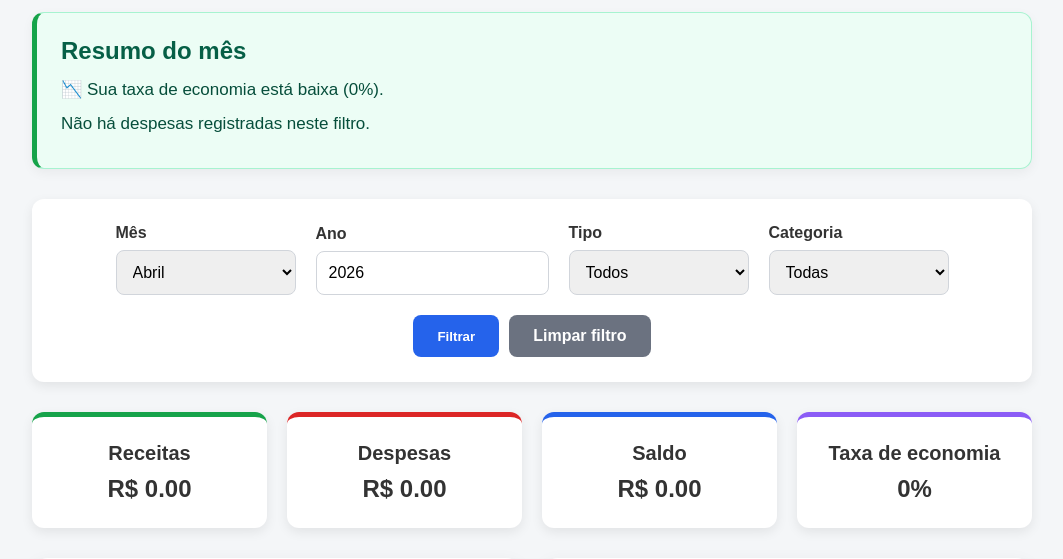
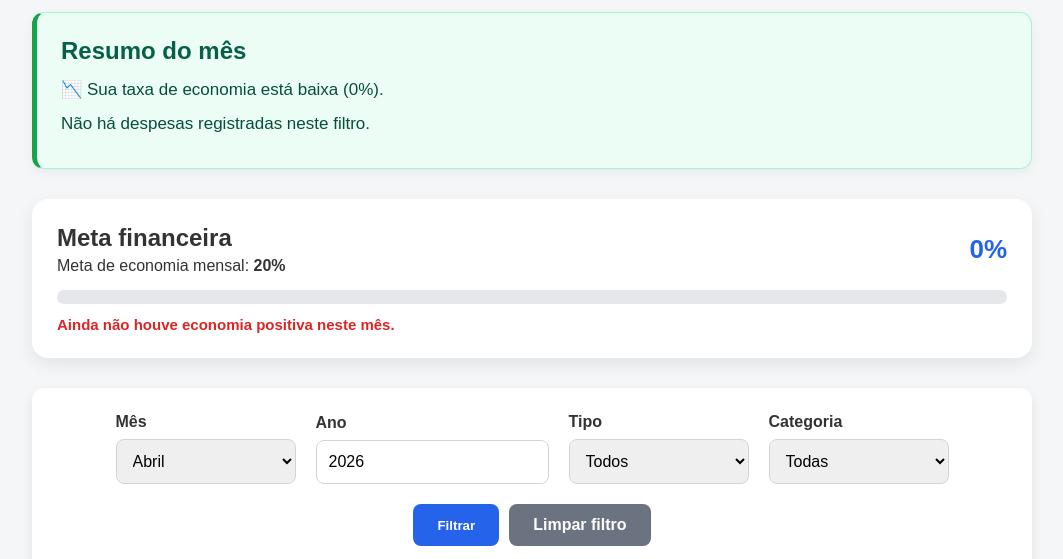
Before and after one commit to Eduardo-S-Balbino/personal-finance-tracker, a Flask app: page /dashboard in a window 1280 px wide. Shown: the part 225-784 px from the top of the page, without its empty margins (108-1171 px from the left). Run offline with Flask 3, Linux system fonts and the light colour scheme; the visitor is signed in with stand-in values (Sample User, id 1); data that the repository does not hold is empty.

Commit message:
Add financial goal progress bar

```diff
--- a/app.py
+++ b/app.py
@@ -373,6 +373,15 @@ def dashboard():
     if total_income > 0:
         savings_rate = ((balance / total_income) * 100)
 
+    goal_percentage = 20
+
+    goal_progress = 0
+    if savings_rate > 0:
+        goal_progress = (savings_rate / goal_percentage) * 100
+
+    if goal_progress > 100:
+        goal_progress = 100
+
     recent_transactions = filtered_transactions[:5]
 
     expense_by_category = {}
@@ -451,6 +460,8 @@ def dashboard():
         total_expense=total_expense,
         balance=balance,
         savings_rate=round(savings_rate, 1),
+        goal_percentage=goal_percentage,
+        goal_progress=round(goal_progress, 1),
         top_category=top_category,
         alerts=alerts,
         recent_transactions=recent_transactions,
--- a/static/style.css
+++ b/static/style.css
@@ -534,3 +534,60 @@ body {
     color: #7c2d12;
     font-weight: 500;
 }
+/* 🔥 META FINANCEIRA */
+
+.goal-box {
+    background-color: white;
+    padding: 25px;
+    border-radius: 16px;
+    box-shadow: 0 6px 18px rgba(0,0,0,0.08);
+    margin-bottom: 30px;
+}
+
+.goal-header {
+    display: flex;
+    justify-content: space-between;
+    align-items: center;
+    margin-bottom: 15px;
+}
+
+.goal-header h2 {
+    margin-bottom: 5px;
+}
+
+.goal-percentage {
+    font-size: 26px;
+    font-weight: bold;
+    color: #2563eb;
+}
+
+.progress-bar {
+    width: 100%;
+    height: 14px;
+    background-color: #e5e7eb;
+    border-radius: 10px;
+    overflow: hidden;
+    margin-bottom: 12px;
+}
+
+.progress-fill {
+    height: 100%;
+    background: linear-gradient(90deg, #2563eb, #22c55e);
+    border-radius: 10px;
+    transition: width 0.5s ease;
+}
+
+.goal-message {
+    font-size: 15px;
+    color: #374151;
+}
+
+.goal-message.success {
+    color: #16a34a;
+    font-weight: bold;
+}
+
+.goal-message.warning {
+    color: #dc2626;
+    font-weight: bold;
+}
--- a/templates/dashboard.html
+++ b/templates/dashboard.html
@@ -35,6 +35,31 @@
     {% endfor %}
 </section>
 {% endif %}
+
+<section class="goal-box">
+    <div class="goal-header">
+        <div>
+            <h2>Meta financeira</h2>
+            <p>Meta de economia mensal: <strong>{{ goal_percentage }}%</strong></p>
+        </div>
+
+        <div class="goal-percentage">
+            {{ goal_progress }}%
+        </div>
+    </div>
+
+    <div class="progress-bar">
+        <div class="progress-fill" style="width: {{ goal_progress }}%;"></div>
+    </div>
+
+    {% if savings_rate >= goal_percentage %}
+        <p class="goal-message success">🎯 Meta atingida! Você está economizando acima do objetivo.</p>
+    {% elif savings_rate > 0 %}
+        <p class="goal-message">Você está no caminho. Continue reduzindo despesas para atingir a meta.</p>
+    {% else %}
+        <p class="goal-message warning">Ainda não houve economia positiva neste mês.</p>
+    {% endif %}
+</section>
 
 <section class="filter-section">
     <form method="GET" action="{{ url_for('dashboard') }}" class="filter-form">
```
